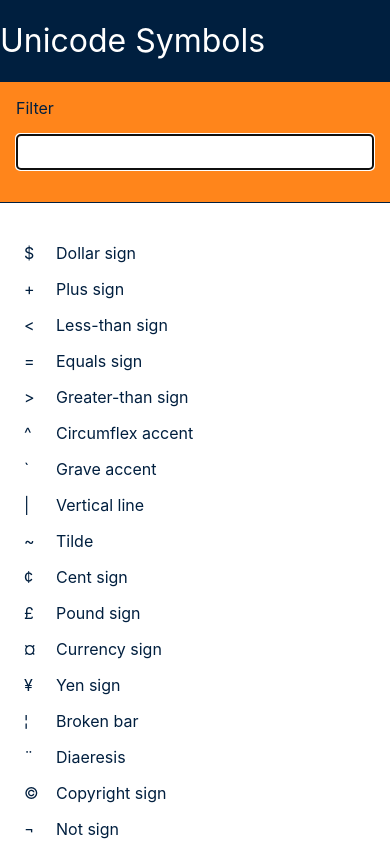
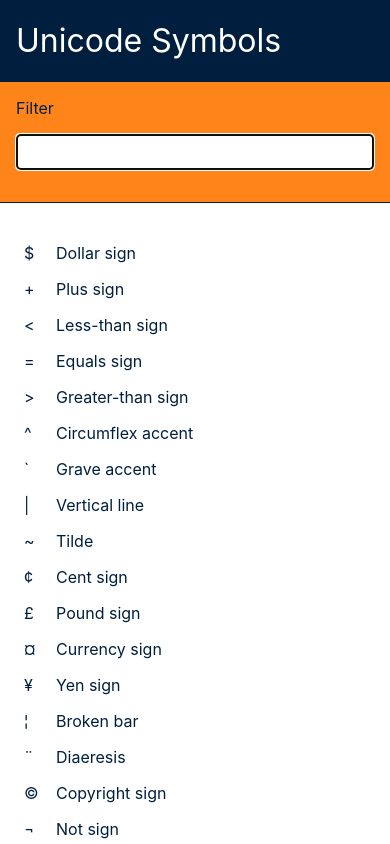
Before and after one commit to pdebelak/unicode-characters, a plain HTML site: page index.html in a window 390 px wide. Shown: the top 844 px of the page. Drawn offline with Linux system fonts and the light colour scheme.

Commit message:
Try to fix mobile rendering

```diff
--- a/index.html
+++ b/index.html
@@ -3,6 +3,8 @@
   <head>
     <meta charset="utf-8">
     <title>Unicode Symbols</title>
+    <meta name="description" content="Find and copy unicode symbols.">
+    <meta name="viewport" content="width=device-width, initial-scale=1">
     <style>
       html {
         --container-width: 800px;
@@ -24,11 +26,16 @@
         color: var(--white);
       }
       .header-container {
-        width: var(--container-width);
+        max-width: var(--container-width);
         margin: 0 auto;
       }
       .header-container h1 {
         font-weight: normal;
+      }
+      @media (max-width: 800px) {
+        .header-container h1 {
+          margin-left: 0.5em;
+        }
       }
       label {
         display: block;
```
